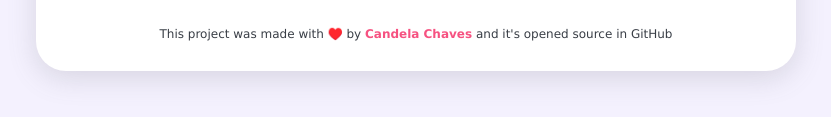
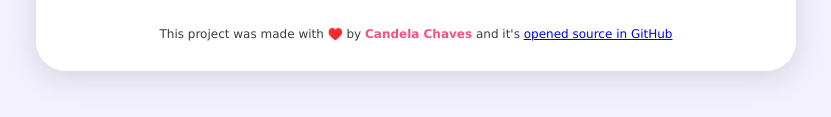
Before and after one commit to macandelachaves/world-clock-, a plain HTML site: page index.html in a window 1280 px wide. Shown: the part 450-567 px from the top of the page, without its empty margins (224-1055 px from the left). Drawn offline with nearby package versions, Linux system fonts and the light colour scheme.

Commit message:
github link

```diff
--- a/index.html
+++ b/index.html
@@ -44,8 +44,9 @@
         <a
           href="https://github.com/macandelachaves/world-clock-"
           target="_blank"
-        ></a>
-        opened source in GitHub
+        >
+          opened source in GitHub</a
+        >
       </footer>
       <script src="src/index.js"></script>
     </div>
```
